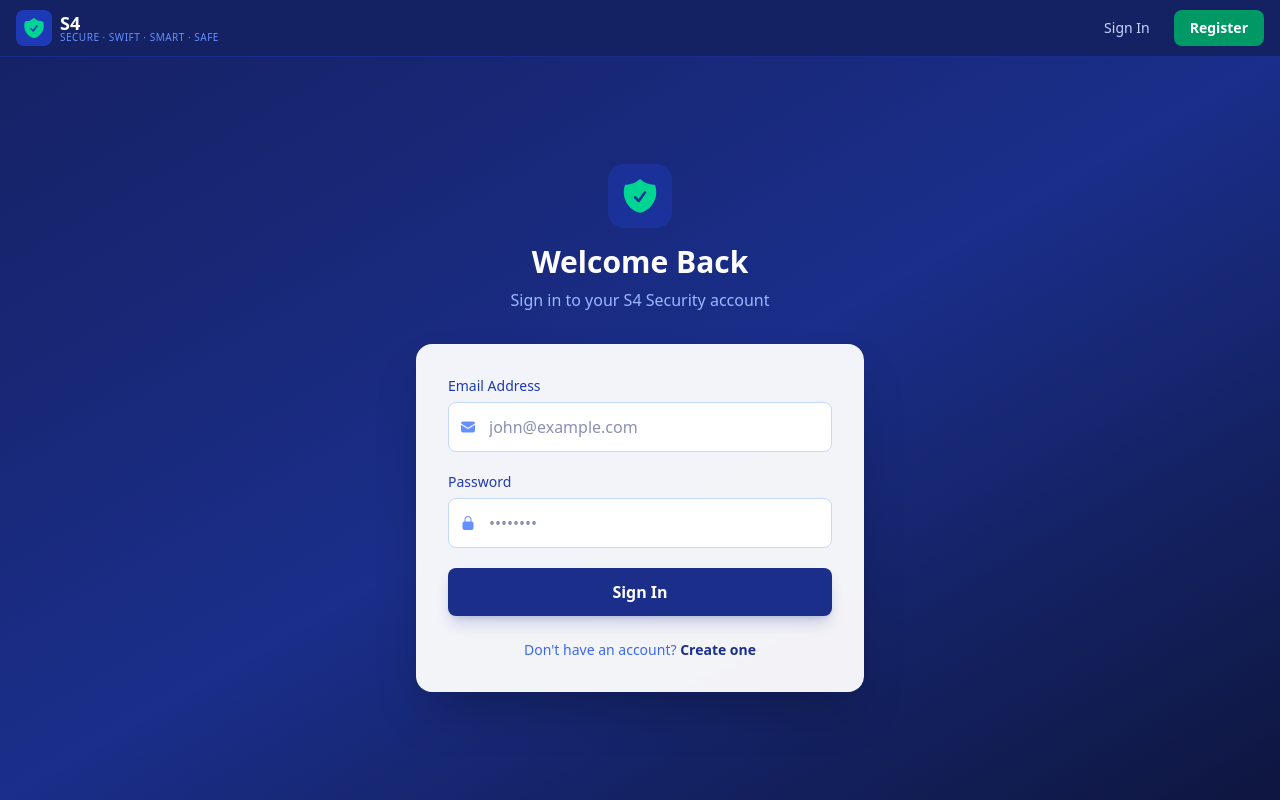
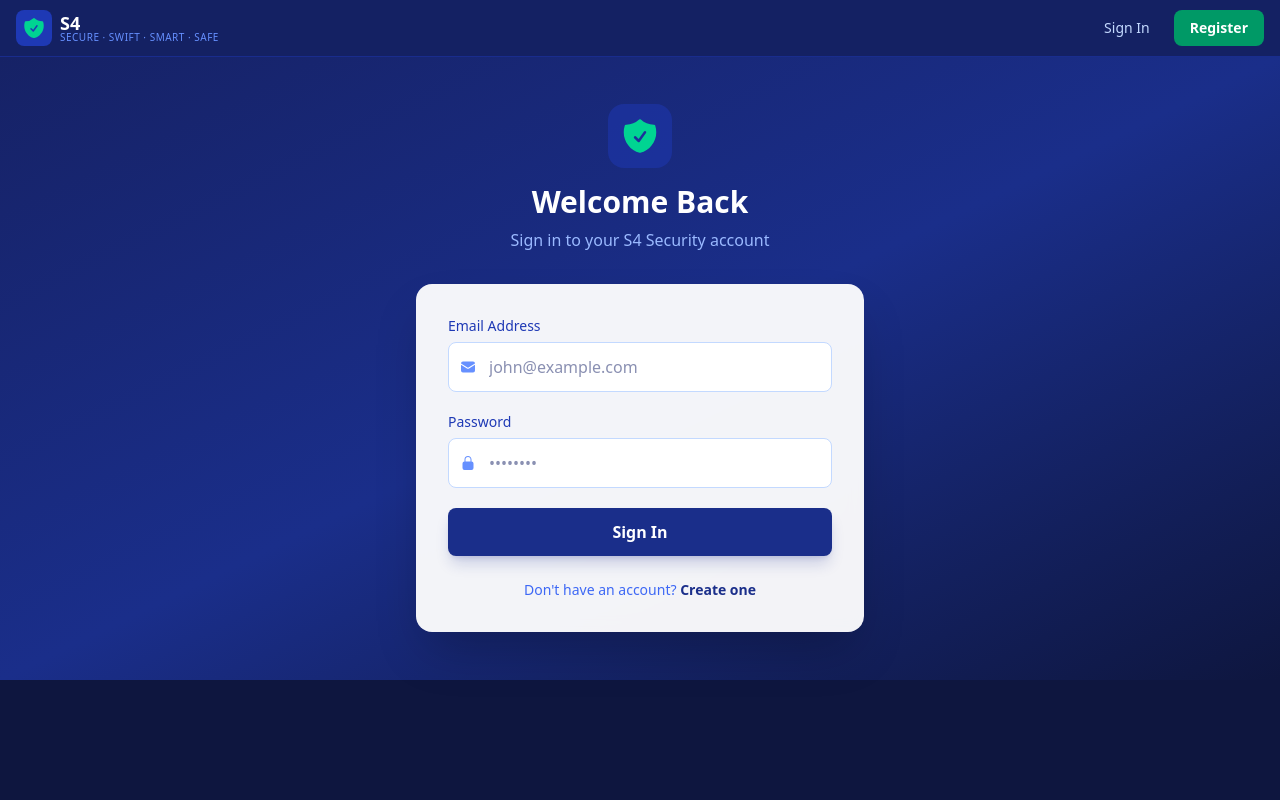
Before and after one commit to tushydan007/s4, a React (Vite) app in the folder client/: page /login in a window 1280 px wide. Built offline with nearby package versions, Linux system fonts and the light colour scheme; no server answers.

Commit message:
Refactor code

```diff
--- a/client/src/components/auth/ProtectedRoute.tsx
+++ b/client/src/components/auth/ProtectedRoute.tsx
@@ -14,7 +14,11 @@ export default function ProtectedRoute({
 }: ProtectedRouteProps) {
   const { isAuthenticated } = useAppSelector((state) => state.auth);
   const location = useLocation();
-  const { data: user, isLoading } = useGetProfileQuery(undefined, {
+  const {
+    data: user,
+    isLoading,
+    isError,
+  } = useGetProfileQuery(undefined, {
     skip: !isAuthenticated,
   });
 
@@ -26,6 +30,10 @@ export default function ProtectedRoute({
     return <FullPageSpinner />;
   }
 
+  if (isError) {
+    return <Navigate to="/login" state={{ from: location }} replace />;
+  }
+
   if (requireNIN && user && !user.nin_verified) {
     return <Navigate to="/profile" replace />;
   }
--- a/client/src/components/layout/Layout.tsx
+++ b/client/src/components/layout/Layout.tsx
@@ -3,9 +3,9 @@ import Header from "./Header";
 
 export default function Layout() {
   return (
-    <div className="h-full flex flex-col bg-navy-950">
+    <div className="min-h-screen flex flex-col bg-navy-950">
       <Header />
-      <main className="flex-1 min-h-0 overflow-hidden pt-14">
+      <main className="flex-1 pt-14">
         <Outlet />
       </main>
     </div>
--- a/client/src/index.css
+++ b/client/src/index.css
@@ -49,14 +49,19 @@
 
 html,
 body {
-  height: 100%;
+  min-height: 100%;
   margin: 0;
-  font-family: system-ui, -apple-system, "Segoe UI", Roboto, sans-serif;
+  font-family:
+    system-ui,
+    -apple-system,
+    "Segoe UI",
+    Roboto,
+    sans-serif;
   -webkit-font-smoothing: antialiased;
   -moz-osx-font-smoothing: grayscale;
 }
 
 #root {
-  height: 100%;
+  min-height: 100%;
   width: 100%;
 }
--- a/client/src/pages/DashboardPage.tsx
+++ b/client/src/pages/DashboardPage.tsx
@@ -229,7 +229,7 @@ export default function DashboardPage() {
   };
 
   return (
-    <div className="h-full relative overflow-hidden">
+    <div className="h-[calc(100vh-3.5rem)] relative overflow-hidden">
       {/* Map Container */}
       <div ref={mapContainer} className="w-full h-full" />
 
--- a/client/src/pages/ProfilePage.tsx
+++ b/client/src/pages/ProfilePage.tsx
@@ -29,7 +29,7 @@ import {
 import Input from "@/components/ui/Input";
 import Button from "@/components/ui/Button";
 import Modal from "@/components/ui/Modal";
-import Spinner from "@/components/ui/Spinner";
+import { FullPageSpinner } from "@/components/ui/Spinner";
 import type { ApiError } from "@/types";
 
 export default function ProfilePage() {
@@ -116,7 +116,7 @@ export default function ProfilePage() {
     }
   };
 
-  if (isLoading) return <Spinner size="lg" className="mt-20" />;
+  if (isLoading) return <FullPageSpinner />;
   if (!user) return null;
 
   return (
@@ -368,7 +368,7 @@ function StatusBadge({
     <span
       className={`inline-flex items-center gap-1.5 px-3 py-1.5 rounded-full text-xs font-semibold ${
         verified
-          ? "bg-success-50 text-success-600"
+          ? "bg-emerald-50 text-emerald-600"
           : "bg-warning-50 text-warning-600"
       }`}
     >
--- a/client/src/router.tsx
+++ b/client/src/router.tsx
@@ -29,9 +29,9 @@ export const router = createBrowserRouter([
       {
         path: "profile",
         element: (
-        //   <ProtectedRoute>
+          <ProtectedRoute>
             <ProfilePage />
-        //   </ProtectedRoute>
+          </ProtectedRoute>
         ),
       },
     ],
--- a/client/src/store/api/baseQuery.ts
+++ b/client/src/store/api/baseQuery.ts
@@ -9,6 +9,7 @@ import { logout, updateTokens } from "@/store/slices/authSlice";
 
 const baseQuery = fetchBaseQuery({
   baseUrl: import.meta.env.VITE_API_BASE_URL as string,
+  timeout: 15000,
   prepareHeaders: (headers, { getState }) => {
     const token = (getState() as RootState).auth.accessToken;
     if (token) {
```
